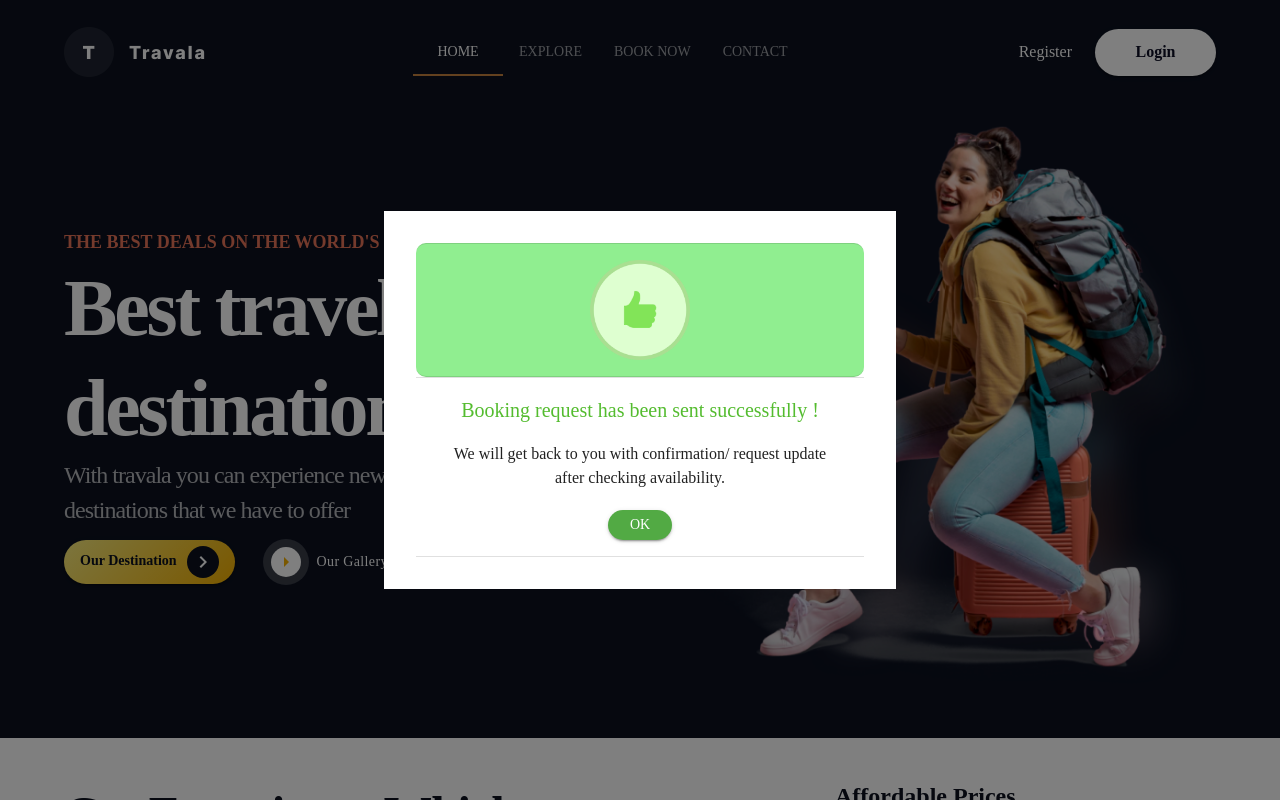
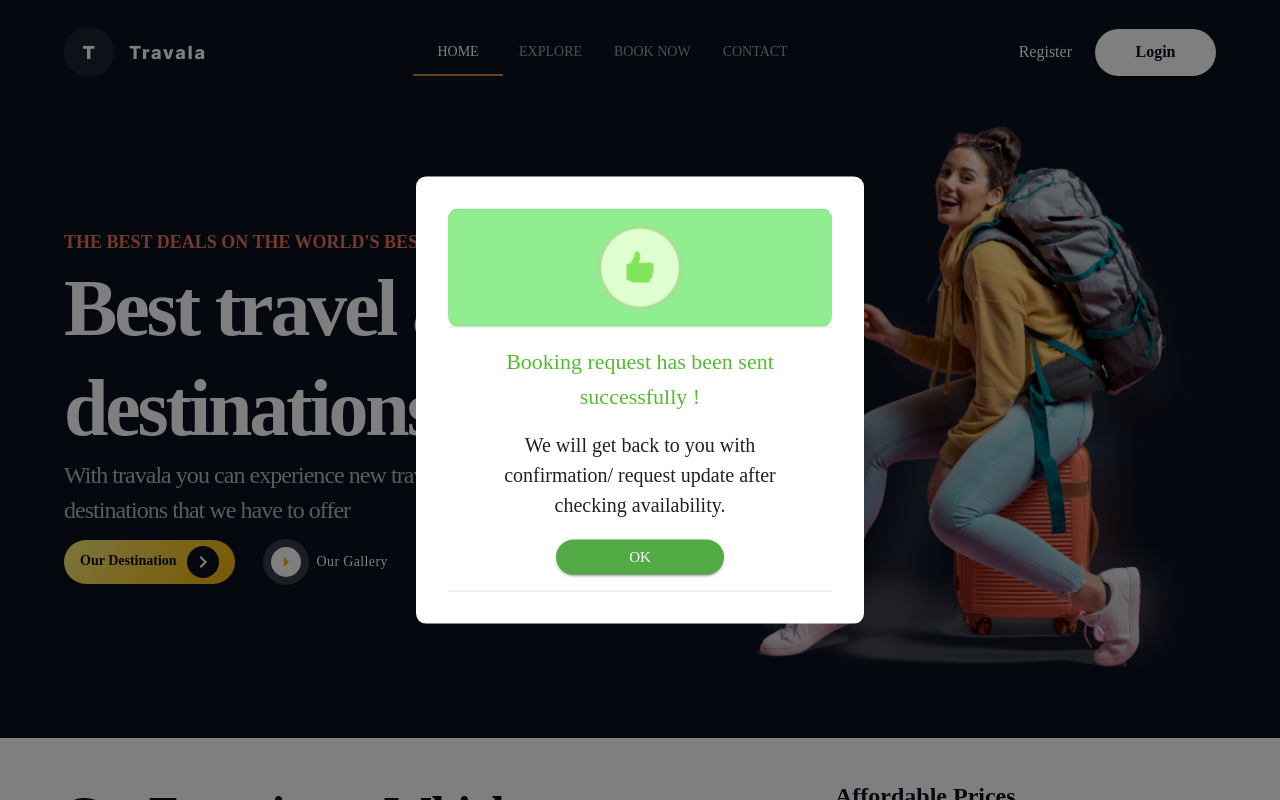
Before and after one commit to Software-Lifecycle-Consultants/slc-open-hms, a Next.js app: page / in a window 1280 px wide. Both pictures are taken after a click on the button "Our Gallery". Shown: the top 800 px of the page. Built offline with nearby package versions, Linux system fonts and the light colour scheme.

Commit message:
Update the dialog box with resposive

```diff
--- a/components/homePage/Banner.tsx
+++ b/components/homePage/Banner.tsx
@@ -17,7 +17,7 @@ const style = {
   top: '50%',
   left: '50%',
   transform: 'translate(-50%, -50%)',
-  width: '40%',
+  width: { xs: "85%", sm: "60%", md: "35%" },
   height: 'auto',
   bgcolor: 'background.paper',
   boxShadow: 50,
@@ -26,6 +26,7 @@ const style = {
   flexDirection: 'column',
   alignItems: 'center',
   justifyContent: 'center',
+  borderRadius:"10px",
 };
 
 
@@ -128,7 +129,7 @@ const Banner = () => {
           aria-describedby="keep-mounted-modal-description"
 
       >
-          <Box sx={style}>
+          <Box  sx={style}>
           <DialogContent
           dividers
           style={{
@@ -156,11 +157,11 @@ const Banner = () => {
           }}
         >
           {/* modal title */}
-          <Typography id="keep-mounted-modal-title" variant="h6" component="h2" sx={{color: "#54BC2F",}}>
+          <Typography id="keep-mounted-modal-title" variant="h6" component="h2" sx={{color: "#54BC2F",fontSize: { xs: "15px", sm: "20px", md: "22px" },}}>
           {bannerDetails.modalTitle}
           </Typography>
           {/* modal text */}
-          <Typography id="keep-mounted-modal-description" sx={{ mt: 2, }}>
+          <Typography id="keep-mounted-modal-description" sx={{ mt: 2, fontSize: { xs: "12px", sm: "18px", md: "20px" }, }}>
           {bannerDetails.modalContentText}
           </Typography>
           {/* modal button */}
@@ -171,8 +172,8 @@ const Banner = () => {
               onClick={handleClose}
               sx={{
                 backgroundColor: "#52AA44",
-                width: "30px",
-                height: "30px",
+                width: "50%",
+                height: "5%",
                 borderRadius: "58px",
                 display: "flex",
                 alignItems: "center",
@@ -181,7 +182,7 @@ const Banner = () => {
               }}
 
             >
-              {bannerDetails.captionButton}
+              <Typography sx={{color: "#FFFFFF",fontSize: { xs: "12px", sm: "18px", md: "15px" },}}>{bannerDetails.captionButton}</Typography>
             </Button>
             </DialogContent>
         </Box>
--- a/components/homePage/BlogCard.tsx
+++ b/components/homePage/BlogCard.tsx
@@ -18,7 +18,7 @@ const style = {
   top: '50%',
   left: '50%',
   transform: 'translate(-50%, -50%)',
-  width: '40%',
+  width: { xs: "85%", sm: "60%", md: "35%" },
   height: 'auto',
   bgcolor: 'background.paper',
   boxShadow: 50,
@@ -216,12 +216,12 @@ const BlogCard: React.FC<BlogCardProps> = ({
           }}
         >
           {/* modal title */}
-          <Typography id="keep-mounted-modal-title" variant="h6" component="h2" sx={{color: "#EF6161",}}>
+          <Typography id="keep-mounted-modal-title" variant="h6" component="h2" sx={{color: "#EF6161",fontSize: { xs: "15px", sm: "20px", md: "22px" },}}>
           {dialogBox.errormodalTitle}
           </Typography>
 
           {/* modal description */}
-          <Typography id="keep-mounted-modal-description" sx={{ mt: 2, }}>
+          <Typography id="keep-mounted-modal-description" sx={{ mt: 2, fontSize: { xs: "12px", sm: "18px", md: "20px" },}}>
           {dialogBox.errorContentText}
           </Typography>
 
@@ -233,8 +233,8 @@ const BlogCard: React.FC<BlogCardProps> = ({
               onClick={handleClose}
               sx={{
                 backgroundColor: "#E83B3B",
-                width: "30%",
-                height: "30px",
+                width: "40%",
+                height: "5%",
                 borderRadius: "58px",
                 display: "flex",
                 alignItems: "center",
@@ -243,7 +243,7 @@ const BlogCard: React.FC<BlogCardProps> = ({
               }}
 
             >
-              {dialogBox.errorcaptionButton}
+              <Typography sx={{color: "#FFFFFF",fontSize: { xs: "8px", sm: "18px", md: "15px" },}}>{dialogBox.errorcaptionButton}</Typography>
             </Button>
             </DialogContent>
         </Box>
```
